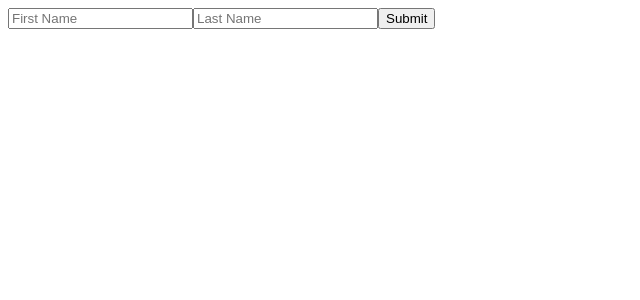
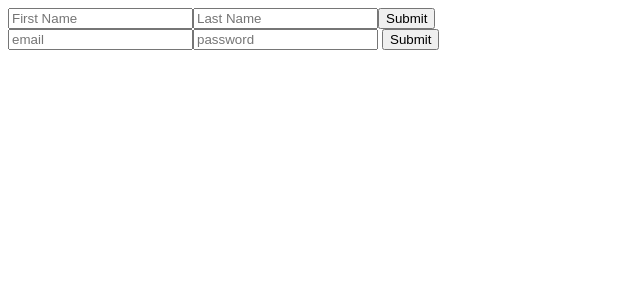
Before and after one commit to IffyArt/front-website-course, a React (Create React App) app: page / in a window 1280 px wide. Shown: the top 300 px of the page, without its empty margins (0-640 px from the left). Built offline with nearby package versions, Linux system fonts and the light colour scheme.

Commit message:
feat: Add LoginForm component for user login functionality

```diff
--- a/src/App.js
+++ b/src/App.js
@@ -1,9 +1,11 @@
 import BasicForm from './components/BasicForm';
+import LoginForm from './components/LoginForm';
 
 function App() {
   return (
     <div>
       <BasicForm />
+      <LoginForm />
     </div>
   );
 }
--- /dev/null
+++ b/src/components/LoginForm.jsx
@@ -0,0 +1,34 @@
+import { useForm } from 'react-hook-form';
+
+const LoginForm = () => {
+  const {
+    register,
+    handleSubmit,
+    formState: { errors },
+  } = useForm();
+
+  const onSubmit = (data) => console.log(data);
+
+  return (
+    <form onSubmit={handleSubmit(onSubmit)}>
+      <input
+        type='text'
+        placeholder='email'
+        {...register('email', { required: '帳號為必填欄位', maxLength: 80 })}
+      />
+      {/* 錯誤訊息可使用短路求值的方式顯示  */}
+      {errors.email && errors.email.message}
+      <input
+        type='password'
+        placeholder='password'
+        {...register('password', {
+          required: '密碼為必填欄位',
+        })}
+      />
+      {/* 錯誤訊息可使用短路求值的方式顯示  */}
+      {errors.password && errors.password.message} <input type='submit' />
+    </form>
+  );
+};
+
+export default LoginForm;
```
